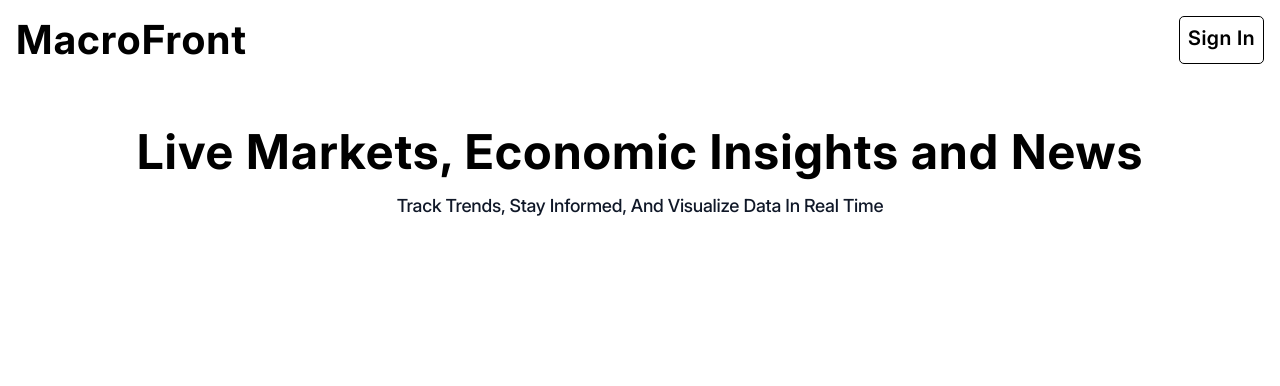
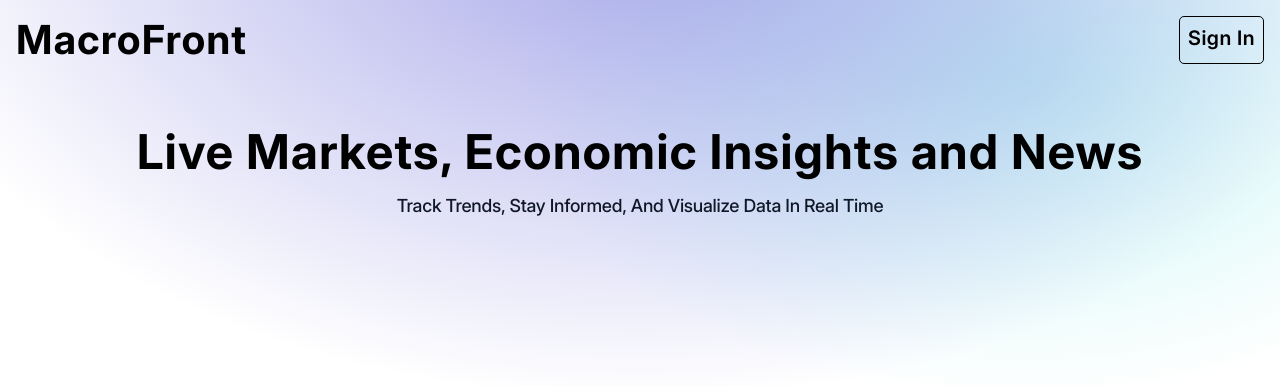
Before and after one commit to arfath-ali/MacroFront, a React (Vite) app: page / in a window 1280 px wide. Shown: the top 386 px of the page. Built offline with nearby package versions, Linux system fonts and the light colour scheme.

Commit message:
style: add smooth radial background for body

```diff
--- a/src/assets/styles/App.css
+++ b/src/assets/styles/App.css
@@ -71,11 +71,17 @@
     --tracking-5: 0.0313rem;
     --tracking-10: 0.0625rem;
     --tracking-25: 0.1563rem;
+
+    --gradient-body:
+        radial-gradient(60% 60% at 50% -10%, hsla(240, 60%, 70%, 0.7), transparent), radial-gradient(40% 40% at 80% 10%, hsla(180, 70%, 75%, 0.5), transparent);
 }
 
 @layer base {
     body {
+        height: 100vh;
         font-family: var(--font-inter);
+        background: var(--gradient-body);
+        background-blend-mode: normal;
     }
 }
 
```
